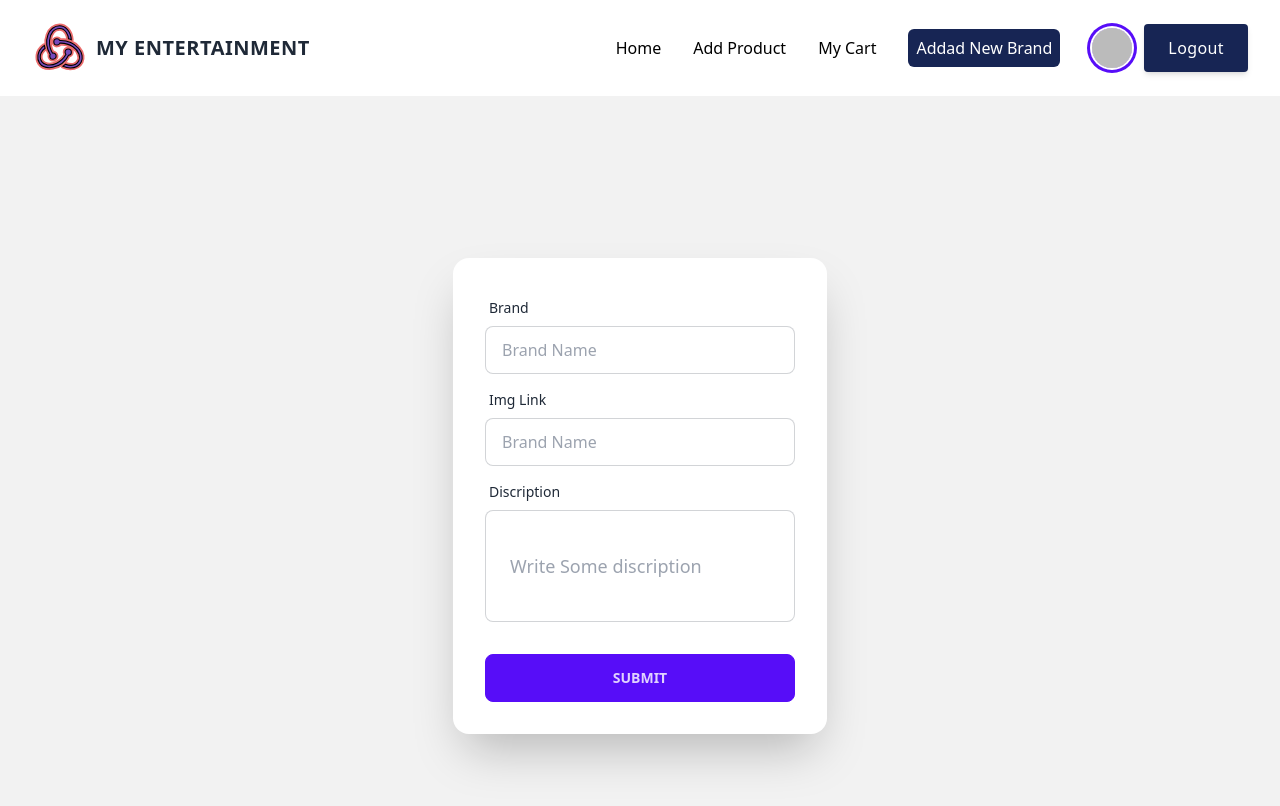
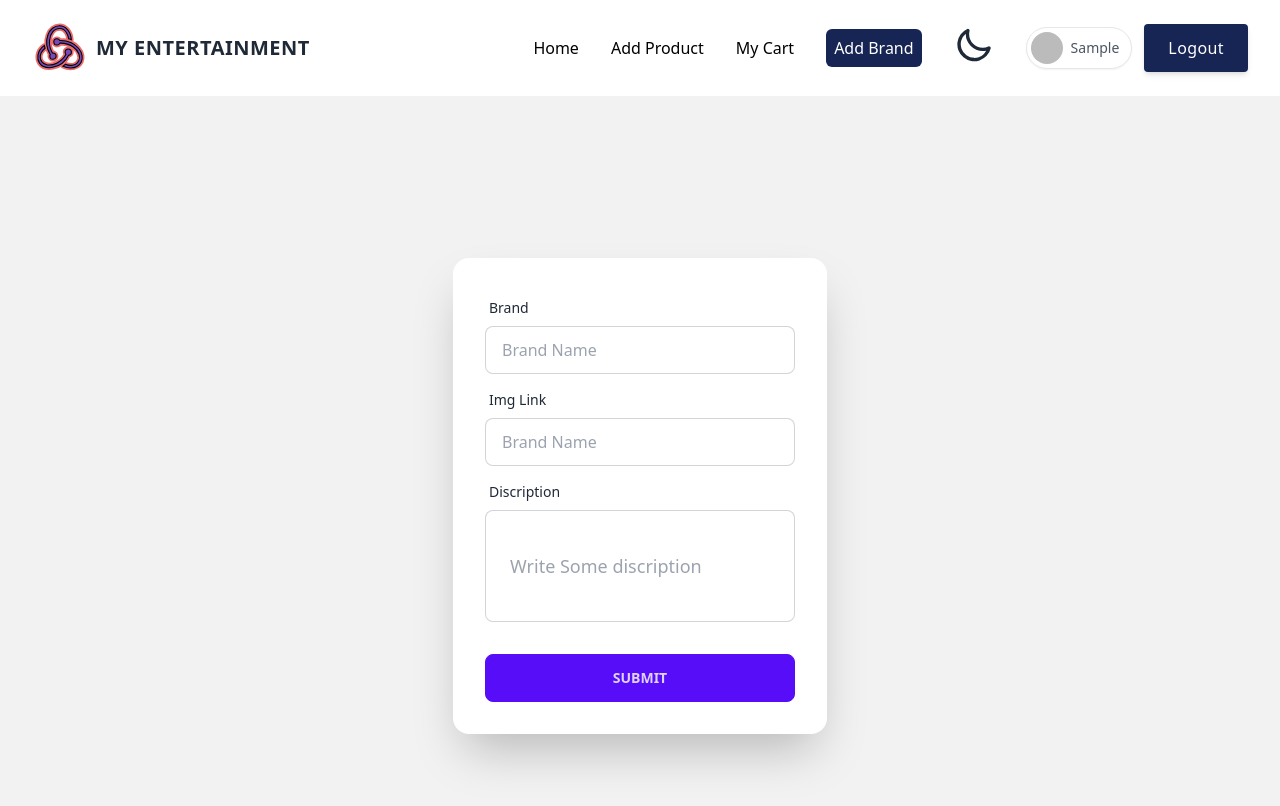
Before and after one commit to skashequr/MY-ENTERTAINMENT-FONTEND, a React (Vite) app: page /addNewBrand in a window 1280 px wide. Shown: the top 806 px of the page. Built offline with nearby package versions, Linux system fonts and the light colour scheme; no server answers; sample sign-in values are in the browser's storage.

Commit message:
add dark mode

```diff
--- a/src/Cpmponent/Card/Card.jsx
+++ b/src/Cpmponent/Card/Card.jsx
@@ -13,15 +13,8 @@ export const Card = ({brand}) => {
             />
             <div className="p-5 border border-t-0">
               <p className="mb-3 text-xs font-semibold tracking-wide uppercase">
-                <a
-                  href="/"
-                  className="transition-colors duration-200 text-blue-gray-900 hover:text-deep-purple-accent-700"
-                  aria-label="Category"
-                  title="traveling"
-                >
-                  traveling
-                </a>
-                <span className="text-gray-600">— 28 Dec 2020</span>
+
+
               </p>
               <a
                 href="/"
@@ -32,7 +25,7 @@ export const Card = ({brand}) => {
                {brand?.brand}
               </a>
               <p className="mb-2 text-gray-700">
-                {brand?.dis}
+                {brand?.dis.slice(0,200)}.....
               </p>
               <Link to={brand?.brand}>
                 <button className="btn btn-primary">Click Here</button>
--- /dev/null
+++ b/src/Cpmponent/Navbar/Avateer.jsx
@@ -0,0 +1,48 @@
+import React, { useState } from 'react';
+
+function Avateer({user}) {
+  const [isOpen, setIsOpen] = useState(false);
+    console.log(user);
+  const toggleMenu = () => {
+    setIsOpen(!isOpen);
+  };
+
+  return (
+    <div className="hs-dropdown relative inline-flex">
+      <button
+        id="hs-dropdown-custom-trigger"
+        type="button"
+        onClick={toggleMenu}
+        className={`hs-dropdown-toggle py-1 pl-1 pr-3 inline-flex justify-center items-center gap-2 rounded-full border font-medium bg-white text-gray-700 shadow-sm align-middle hover:bg-gray-50 focus:outline-none focus:ring-2 focus:ring-offset-2 focus:ring-offset-white focus:ring-blue-600 transition-all text-sm dark:bg-gray-800 dark:hover:bg-gray-800 dark:border-gray-700 dark:text-gray-400 dark:hover:text-white dark:focus:ring-offset-gray-800`}
+      >
+        <img
+          className="w-8 h-auto rounded-full"
+          src={user?.photoURL}
+          alt={user?.displayName}
+        />
+        <span className="text-gray-600 font-medium truncate max-w-[7.5rem] dark:text-gray-400">{user?.displayName.split(' ')[0]}</span>
+
+      </button>
+
+      <div
+        className={`hs-dropdown-menu transition-[opacity,margin] duration hs-dropdown-open:opacity-100 opacity-${isOpen ? '100' : '0'} hidden min-w-[15rem] bg-white shadow-md rounded-lg p-2 mt-2 dark:bg-gray-800 dark:border dark:border-gray-700`}
+        aria-labelledby="hs-dropdown-custom-trigger"
+      >
+        <a className="flex items-center gap-x-3.5 py-2 px-3 rounded-md text-sm text-gray-800 hover:bg-gray-100 focus:ring-2 focus:ring-blue-500 dark:text-gray-400 dark:hover:bg-gray-700 dark:hover:text-gray-300" href="#">
+          Newsletter
+        </a>
+        <a className="flex items-center gap-x-3.5 py-2 px-3 rounded-md text-sm text-gray-800 hover.bg-gray-100 focus:ring-2 focus:ring-blue-500 dark:text-gray-400 dark:hover-bg-gray-700 dark:hover-text-gray-300" href="#">
+          Purchases
+        </a>
+        <a className="flex items-center gap-x-3.5 py-2 px-3 rounded-md text-sm text-gray-800 hover-bg-gray-100 focus:ring-2 focus:ring-blue-500 dark:text-gray-400 dark:hover-bg-gray-700 dark:hover-text-gray-300" href="#">
+          Downloads
+        </a>
+        <a className="flex items-center gap-x-3.5 py-2 px-3 rounded-md text-sm text-gray-800 hover-bg-gray-100 focus:ring-2 focus:ring-blue-500 dark:text-gray-400 dark:hover-bg-gray-700 dark:hover-text-gray-300" href="#">
+          Team Account
+        </a>
+      </div>
+    </div>
+  );
+}
+
+export default Avateer;
--- a/src/Cpmponent/Navbar/Navbar.jsx
+++ b/src/Cpmponent/Navbar/Navbar.jsx
@@ -1,10 +1,27 @@
-import { useContext, useState } from "react";
+import { useContext, useEffect, useState } from "react";
 import { Link, NavLink } from "react-router-dom";
 import { AuthContext } from "../AuthProvider/AuthProvider";
+import Avateer from "./Avateer";
 
 export const Nav = () => {
+  const handleToggle = (e) => {
+    if (e.target.checked) {
+      setTheme("dark");
+    } else {
+      setTheme("light");
+    }
+  }
+
+  const [theme, setTheme] = useState(localStorage.getItem("theme") || "light"); // Initialize with the value from localStorage or "light"
+
+  useEffect(() => {
+    localStorage.setItem("theme", theme);
+    document.querySelector("html").setAttribute("data-theme", theme);
+  }, [theme]);
+
+
   const [isMenuOpen, setIsMenuOpen] = useState(false);
-  const { user , logOut } = useContext(AuthContext);
+  const { user, logOut } = useContext(AuthContext);
   return (
     <div className="px-4 py-5 mx-auto sm:max-w-xl md:max-w-full lg:max-w-screen-xl md:px-24 lg:px-8">
       <div className="relative flex items-center justify-between">
@@ -73,12 +90,12 @@ export const Nav = () => {
                   : "text-black"
               }
             >
-              Addad New Brand
+              Add Brand
             </NavLink>
           </li>
-          {
-            user?
-            " " :
+          {user ? (
+            " "
+          ) : (
             <li>
               <NavLink
                 to={"/regester"}
@@ -93,18 +110,38 @@ export const Nav = () => {
                 Regester
               </NavLink>
             </li>
-          }
+          )}
+          <li>
+            <label className="swap swap-rotate">
+              <input type="checkbox" onChange={handleToggle} />
+
+              <svg
+                className="swap-on fill-current w-10 h-10"
+                xmlns="http://www.w3.org/2000/svg"
+                viewBox="0 0 24 24"
+              >
+                <path d="M5.64,17l-.71.71a1,1,0,0,0,0,1.41,1,1,0,0,0,1.41,0l.71-.71A1,1,0,0,0,5.64,17ZM5,12a1,1,0,0,0-1-1H3a1,1,0,0,0,0,2H4A1,1,0,0,0,5,12Zm7-7a1,1,0,0,0,1-1V3a1,1,0,0,0-2,0V4A1,1,0,0,0,12,5ZM5.64,7.05a1,1,0,0,0,.7.29,1,1,0,0,0,.71-.29,1,1,0,0,0,0-1.41l-.71-.71A1,1,0,0,0,4.93,6.34Zm12,.29a1,1,0,0,0,.7-.29l.71-.71a1,1,0,1,0-1.41-1.41L17,5.64a1,1,0,0,0,0,1.41A1,1,0,0,0,17.66,7.34ZM21,11H20a1,1,0,0,0,0,2h1a1,1,0,0,0,0-2Zm-9,8a1,1,0,0,0-1,1v1a1,1,0,0,0,2,0V20A1,1,0,0,0,12,19ZM18.36,17A1,1,0,0,0,17,18.36l.71.71a1,1,0,0,0,1.41,0,1,1,0,0,0,0-1.41ZM12,6.5A5.5,5.5,0,1,0,17.5,12,5.51,5.51,0,0,0,12,6.5Zm0,9A3.5,3.5,0,1,1,15.5,12,3.5,3.5,0,0,1,12,15.5Z" />
+              </svg>
+
+              <svg
+                className="swap-off fill-current w-10 h-10"
+                xmlns="http://www.w3.org/2000/svg"
+                viewBox="0 0 24 24"
+              >
+                <path d="M21.64,13a1,1,0,0,0-1.05-.14,8.05,8.05,0,0,1-3.37.73A8.15,8.15,0,0,1,9.08,5.49a8.59,8.59,0,0,1,.25-2A1,1,0,0,0,8,2.36,10.14,10.14,0,1,0,22,14.05,1,1,0,0,0,21.64,13Zm-9.5,6.69A8.14,8.14,0,0,1,7.08,5.22v.27A10.15,10.15,0,0,0,17.22,15.63a9.79,9.79,0,0,0,2.1-.22A8.11,8.11,0,0,1,12.14,19.73Z" />
+              </svg>
+            </label>
+          </li>
           {user ? (
             <div className="flex justify-center items-center gap-3">
-            <div className="avatar">
-            <div className="w-10 rounded-full ring ring-primary ring-offset-base-100 ring-offset-2">
-              <img src={user?.photoURL} />
+              <Avateer user={user}></Avateer>
+              <button
+                onClick={logOut}
+                className="inline-flex items-center justify-center bg-blue-950 h-12 px-6 font-medium tracking-wide text-white transition duration-200 rounded shadow-md bg-deep-purple-accent-400 hover:bg-deep-purple-accent-700 focus:shadow-outline focus:outline-none"
+              >
+                Logout
+              </button>
             </div>
-            </div>
-            <button onClick={logOut} className="inline-flex items-center justify-center bg-blue-950 h-12 px-6 font-medium tracking-wide text-white transition duration-200 rounded shadow-md bg-deep-purple-accent-400 hover:bg-deep-purple-accent-700 focus:shadow-outline focus:outline-none">Logout</button>
-
-          </div>
-
           ) : (
             <Link
               to="/login"
@@ -113,6 +150,7 @@ export const Nav = () => {
               Login
             </Link>
           )}
+
         </ul>
         <div className="lg:hidden">
           <button
--- a/src/Cpmponent/Pages/Regester/Regester.jsx
+++ b/src/Cpmponent/Pages/Regester/Regester.jsx
@@ -64,8 +64,8 @@ const Regester = () => {
       <div className="w-full max-w-sm p-6 m-auto mx-auto mt-10 bg-white rounded-lg shadow-md dark:bg-gray-800">
         <div className="flex justify-center mx-auto">
           <img
-            className="w-auto h-7 sm:h-8"
-            src="https://merakiui.com/images/logo.svg"
+            className="w-auto h-10 w-10 sm:h-8"
+            src="../../../../public/logo.svg"
             alt=""
           />
         </div>
--- a/src/Cpmponent/Pages/UpdateProduct/Update.jsx
+++ b/src/Cpmponent/Pages/UpdateProduct/Update.jsx
@@ -1,5 +1,5 @@
 import React from 'react';
-import { useLoaderData, useParams } from 'react-router-dom';
+import { Navigate, useLoaderData, useParams } from 'react-router-dom';
 import Swal from 'sweetalert2';
 
 const Update = () => {
@@ -51,6 +51,7 @@ const Update = () => {
                 confirmButtonText: 'OK',
             });
             console.log('Response data:', data);
+            <Navigate to={"/"} replace={true}></Navigate>
         })
         .catch((error) => {
             // Handle errors and show an error message
--- a/tailwind.config.js
+++ b/tailwind.config.js
@@ -9,4 +9,7 @@ export default {
     extend: {},
   },
   plugins: [require("daisyui")],
+  themes: [
+    "light",
+    "dark",]
 }
```
Also changed, not shown: src/Cpmponent/Slider/Slider.jsx (+11 -11 lines). Lines whose indentation alone changed are shown as unchanged.
